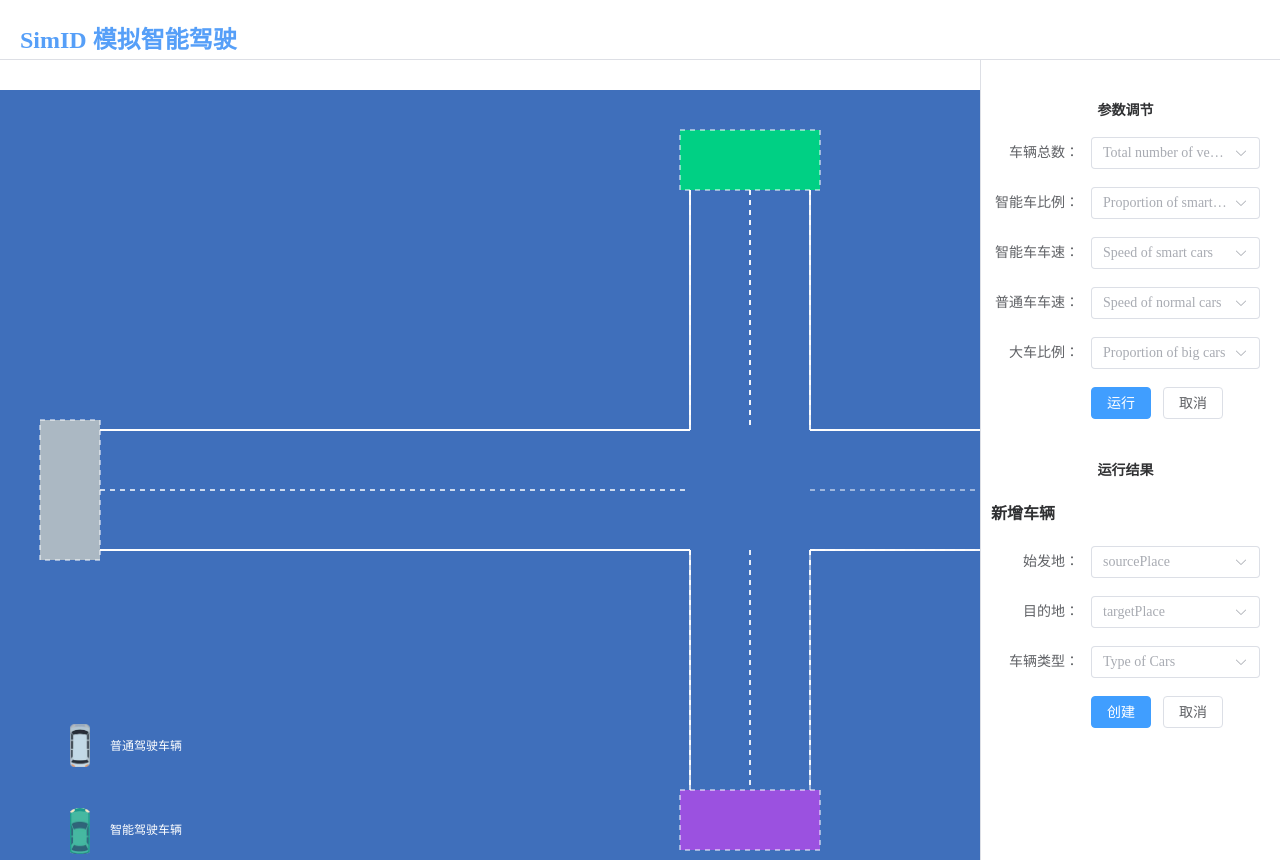
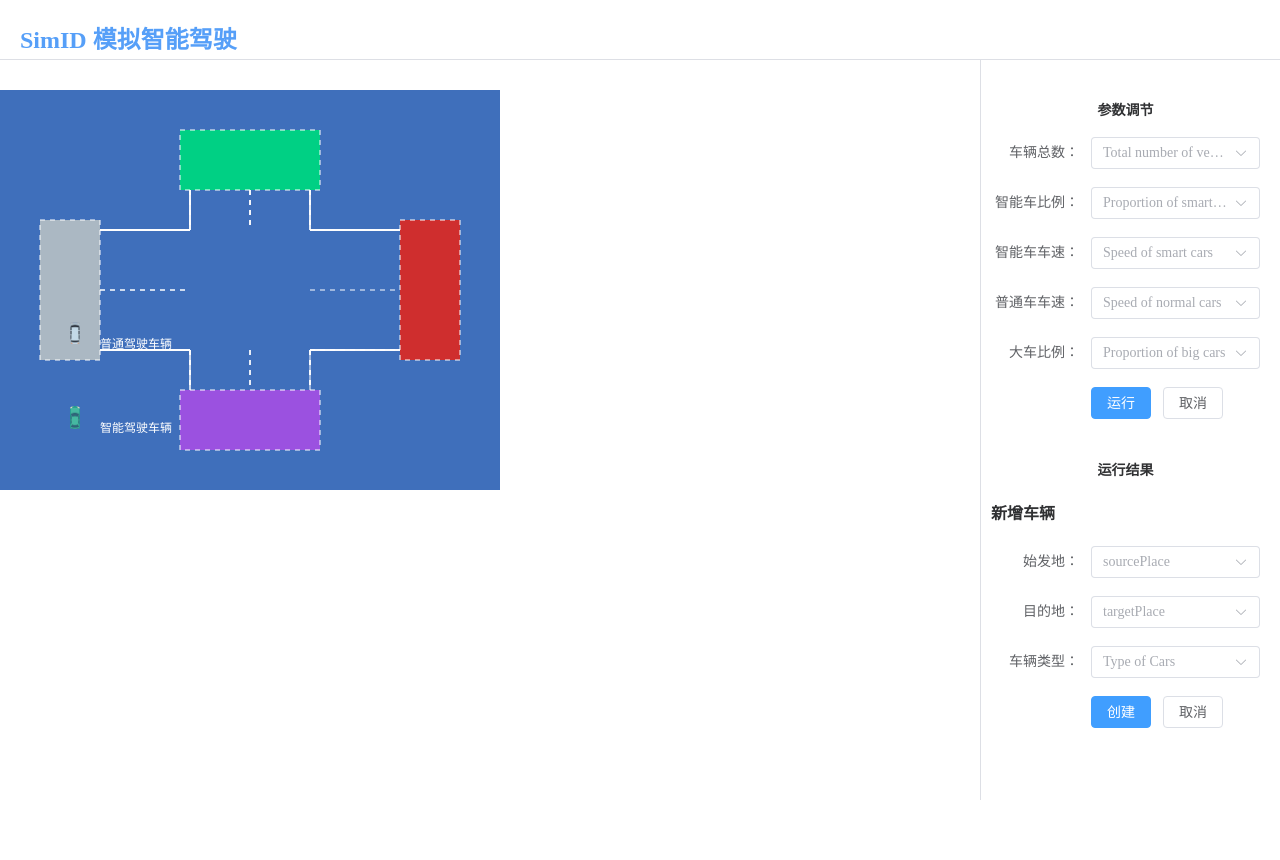
Before and after one commit to Ding-Shanshan/smart-driving, a Vue app: page /#/home in a window 1280 px wide. After the commit the page ends 800 px from the top, so only its background shows below. Built offline with nearby package versions, Linux system fonts and the light colour scheme.

Commit message:
在canvas外新增一个div

```diff
--- a/src/components/simulationDiagram.vue
+++ b/src/components/simulationDiagram.vue
@@ -1,6 +1,7 @@
 <template>
   <div class="hello">
-    <canvas id="myCanvas" :width="W" :height="H" ></canvas>
+    <div class="MyCanvas">
+      <canvas id="myCanvas" :width="W" :height="H"></canvas>
       <div class="legend">
         <div class="leg">
           <img  src="../assets/images/cars_normal.png" :width="carW" :heigth="carH" class="legcar" id="car_normal0"/>
@@ -9,6 +10,7 @@
         <div class="leg">
           <img  src="../assets/images/cars_smart.png" :width="carW" :heigth="carH" class="legcar" id="car_smart0"/>
           <p>智能驾驶车辆</p>
+        </div>
       </div>
     </div>
   </div>
@@ -22,23 +24,21 @@ export default {
   },
   data() {
     return {
-      H:800,
-      W:1500,
+      H : Math.trunc((window.screen.availHeight - 200)/100)*100,
+      W : Math.trunc((window.screen.availWidth  - 300)/100)*100,
       RoadW:60,
-      carW:20,
-      carH:40,
+      carW:10,
+      carH:20,
       car1X:524,
       car1Y:490,
-      startPositions: [
-          {x: 40, y: 330, width: 60, height: 140, color: "#abb8c3"},
-          {x: 1400, y: 330, width: 60, height: 140, color: "#cf2e2e"},
-          {x: 680, y: 40, width: 140, height: 60, color: "#00d084"},
-          {x: 680, y: 700, width: 140, height: 60, color: "#9b51e0"}
-    ],
-    startIndexes:[],
       }
   },
   methods: {
+    setCanvasDivWAndH() {
+      let canvasDiv = document.getElementsByClassName("MyCanvas")[0];
+      canvasDiv.style.width = this.W + "px";
+      canvasDiv.style.height = this.H + "px";
+    },
     //绘制路面
     drawLine(x,y,x1,y1){
         this.context.moveTo(x, y);
@@ -48,7 +48,6 @@ export default {
     //绘制起始地等方块,可以通过点击起始地，创建目的地随机的，固定类型的车辆
     //目前只完成点击D，生成目的地为A的普通车辆
     drawStartPosition(positions,p) {
-      // let  = [];
       //对于要绘制的每一个图像执行函数，
       for(let idx = 0;idx<positions.length;idx++) {
         this.context.beginPath();
@@ -58,14 +57,12 @@ export default {
         this.context.stroke();
         if (p && this.context.isPointInPath(p.x, p.y)) {
           //如果传入了事件坐标，就用isPointInPath判断一下，如果事件坐标在当前的图像里，就把当前图像的index放进数组里保存
-          this.startIndexes.push(idx);
           if(idx === 3) {
-            this.drawDToA(this,760,700);
+            this.drawDToA(this,this.W / 2 + 25,this.H - 100);
           }
         }
 
       }
-      return this.startIndexes;
     },
     //获取当前鼠标点击的像素位置
     getEventPosition(ev) {
@@ -87,8 +84,7 @@ export default {
       canvas.onclick = function fn1(e){
           var p = _self.getEventPosition(e);
           console.log(p);
-          var result = _self.drawStartPosition(_self.startPositions,p);
-          console.log(result);
+          _self.drawStartPosition(_self.startPositions,p);
       }
     },
     //绘制从D向A出发的普通车辆
@@ -99,9 +95,8 @@ export default {
         let curIdx = len - 2;
         let id = setInterval(frame,80);
         function frame() {
-            if(ty === 550) {
+            if(ty === _self.H/2 + _self.RoadW) {
                 clearInterval(id);
-                console.log("stopped");
                 //调用旋转方法
                 let normalCar = document.getElementsByClassName("NormalCar"+curIdx)[0];
                 normalCar.classList.add("trans");
@@ -112,20 +107,21 @@ export default {
                 function checkFlag() {
                   if(flag === 1){
                     clearInterval(checkIdx);
-                    _self.drawRightToLeftLines(_self,780,555,curIdx);
+                    _self.drawRightToLeftLines(_self,_self.W / 2 + 5 + _self.carH, _self.H / 2 + _self.RoadW,curIdx);
                   }
                 }
                 let checkIdx = setInterval(checkFlag,80);
 
             }
             else{
+                ty = sy - 2;
                 sx = tx;
                 sy = ty;
-                let father = document.getElementsByTagName("body")[0];
+                let father = document.getElementsByClassName("MyCanvas")[0];
                 let normalCar = document.createElement("img");
                 normalCar.setAttribute("src","/img/cars_normal.cd369ee2.png");
-                normalCar.setAttribute("width","20");
-                normalCar.setAttribute("height","40");
+                normalCar.setAttribute("width","10");
+                normalCar.setAttribute("height","20");
                 normalCar.setAttribute("class","NormalCar"+curIdx);
                 normalCar.style.position = "absolute";
                 normalCar.style.left = (sx+20) + "px";
@@ -137,7 +133,7 @@ export default {
                     console.log("there is no img");
                 }
                 father.appendChild(normalCar);
-                ty = sy - 2;
+
             }
         }
     },
@@ -149,18 +145,19 @@ export default {
         let curIdx = len - 2;
         let id = setInterval(frame,80);
         function frame() {
-            if(ty === 110) {
+            if(ty === 80) {
                 clearInterval(id);
                 console.log("stopped");
             }
             else{
+                ty = sy - 2;
                 sx = tx;
                 sy = ty;
-                let father = document.getElementsByTagName("body")[0];
+                let father = document.getElementsByClassName("MyCanvas")[0];
                 let normalCar = document.createElement("img");
                 normalCar.setAttribute("src","/img/cars_normal.cd369ee2.png");
-                normalCar.setAttribute("width","20");
-                normalCar.setAttribute("height","40");
+                normalCar.setAttribute("width","10");
+                normalCar.setAttribute("height","20");
                 normalCar.setAttribute("class","NormalCar"+curIdx);
                 normalCar.style.position = "absolute";
                 normalCar.style.left = (sx+20) + "px";
@@ -172,7 +169,6 @@ export default {
                     console.log("there is no img");
                 }
                 father.appendChild(normalCar);
-                ty = sy - 2;
             }
         }
     },
@@ -184,7 +180,7 @@ export default {
         let curIdx = len - 2;
         let id = setInterval(frame,80);
         function frame() {
-            if(ty === 550) {
+            if(ty === _self.H / 2 + _self.RoadW) {
                 clearInterval(id);
                 console.log("stopped");
                 //调用旋转方法
@@ -197,20 +193,21 @@ export default {
                 function checkFlag() {
                   if(flag === 1){
                     clearInterval(checkIdx);
-                    _self.drawLeftToRightLines(_self,780,555,curIdx);
+                    _self.drawLeftToRightLines(_self,_self.W / 2 + 5 + _self.carH,_self.H / 2 + _self.RoadW,curIdx);
                   }
                 }
                 let checkIdx = setInterval(checkFlag,80);
 
             }
             else{
+                ty = sy - 2;
                 sx = tx;
                 sy = ty;
-                let father = document.getElementsByTagName("body")[0];
+                let father = document.getElementsByClassName("MyCanvas")[0];
                 let normalCar = document.createElement("img");
                 normalCar.setAttribute("src","/img/cars_normal.cd369ee2.png");
-                normalCar.setAttribute("width","20");
-                normalCar.setAttribute("height","40");
+                normalCar.setAttribute("width","10");
+                normalCar.setAttribute("height","20");
                 normalCar.style.cssText = `position: absolute;`;
                 normalCar.setAttribute("class","NormalCar"+curIdx);
                 normalCar.style.position = "absolute";
@@ -223,7 +220,6 @@ export default {
                     console.log("there is no img");
                 }
                 father.appendChild(normalCar);
-                ty = sy - 2;
             }
         }
     },
@@ -271,26 +267,30 @@ export default {
       console.log(data);
       console.log("传来的方向");
       if(data["sourcePlace"] === "D" && data["targetPlace"]==="A"){
-        this.drawDToA(this,760,700);
+        this.drawDToA(this,this.W / 2 + 5 ,this.H - 100);
       }
       if(data["sourcePlace"] === "D" && data["targetPlace"]==="C") {
-        this.drawDToC(this,760,700);
+        this.drawDToC(this,this.W / 2 + 5,this.H - 100);
       }
       if(data["sourcePlace"] === "D" && data["targetPlace"]==="B") {
-        this.drawDToB(this,760,700);
+        this.drawDToB(this,this.W / 2 + 5,this.H - 100);
       }
     }
   },
   mounted(){
-    const canvas = document.querySelector('canvas')
-    this.context = canvas.getContext('2d')
+
+    this.setCanvasDivWAndH();
+
+
+    const canvas = document.querySelector('canvas');
+    this.context = canvas.getContext('2d');
     this.context.beginPath();
     this.context.strokeStyle = 'White'; // 线条颜色
     this.context.lineWidth = 1.0;
     // 画实线
     //左侧路的上下沿
-    this.drawLine(100, this.H/2-this.RoadW,this.W/2-this.RoadW, this.H/2-this.RoadW)
-    this.drawLine(100, this.H/2+this.RoadW,this.W/2-this.RoadW, this.H/2+this.RoadW)
+    this.drawLine(100, this.H/2-this.RoadW,this.W/2-this.RoadW, this.H/2-this.RoadW);
+    this.drawLine(100, this.H/2+this.RoadW,this.W/2-this.RoadW, this.H/2+this.RoadW);
     //右侧路的上下沿
     this.drawLine(this.W/2+this.RoadW, this.H/2-this.RoadW,this.W-100, this.H/2-this.RoadW)
     this.drawLine(this.W/2+this.RoadW, this.H/2+this.RoadW,this.W-100, this.H/2+this.RoadW)
@@ -310,10 +310,16 @@ export default {
     this.drawLine(this.W/2+this.RoadW, this.H/2,this.W-100, this.H/2)
 
     //绘制位置坐标：A、B、C、D作为上右下左的路口起始位置
-    this.drawStartPosition(this.startPositions);
+    let startPositions = [
+      {x: 40, y: this.H/2 - this.RoadW - 10, width: 60, height: 140, color: "#abb8c3"},//左
+      {x: this.W - 100, y: this.H/2 - this.RoadW - 10, width: 60, height: 140, color: "#cf2e2e"},//右
+      {x: this.W/2-this.RoadW - 10, y: 40, width: 140, height: 60, color: "#00d084"},//上
+      {x: this.W/2-this.RoadW - 10, y: this.H - 100, width: 140, height: 60, color: "#9b51e0"}//下
+    ]
+    this.startPositions = startPositions;
+    this.drawStartPosition(startPositions);
     //绑定点击事件，当点击彩色区域时，会创建新的车的实例
     this.initClickEvent();
-
   },
 
 }
@@ -328,7 +334,11 @@ export default {
 #myCanvas{
   // width:1008px;
   // height:540px;
+  position: absolute;
   background: #3F6FBB;
+}
+.MyCanvas {
+  position: relative;
 }
 .legend{
   position:absolute;
```
Lines whose indentation alone changed are shown as unchanged.
